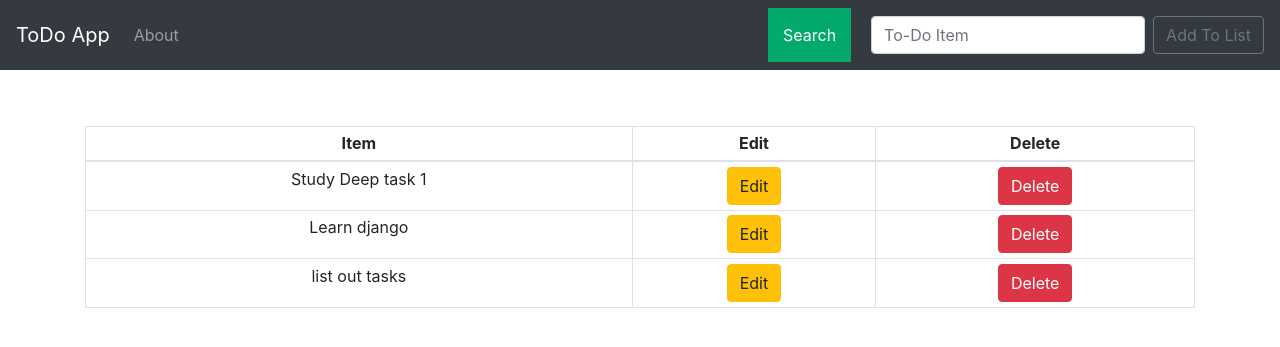
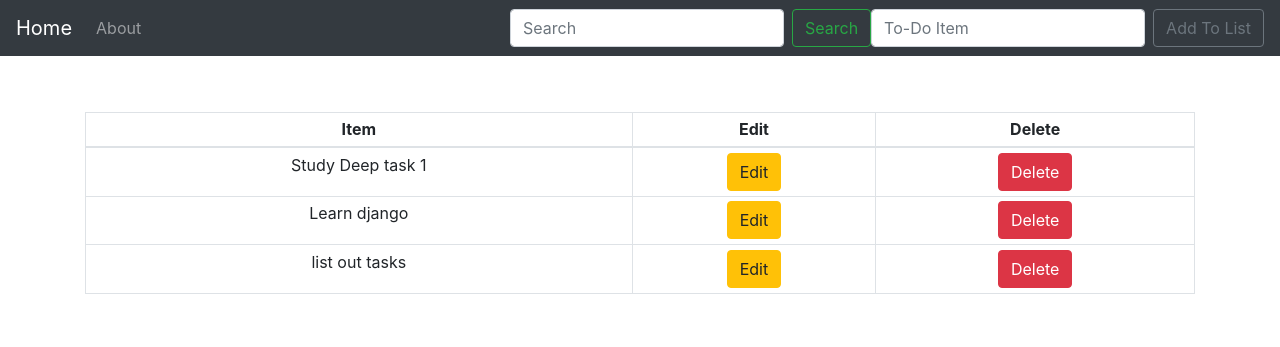
Before and after one commit to SelvaKumar1995sri/Django_ToDoApp, a Django app: page / in a window 1280 px wide. Shown: the top 347 px of the page. Run offline with Django 3.2, Linux system fonts and the light colour scheme; data comes from the database, SQL or seed files in the repository; both versions use the stored data as it was after the commit.

Commit message:
filter search option established successfully

```diff
--- a/todo_list/templates/base.html
+++ b/todo_list/templates/base.html
@@ -76,7 +76,7 @@
   </head>
   <body>
     <nav class="navbar navbar-expand-lg navbar-dark bg-dark">
-        <a class="navbar-brand" href="{% url 'home' %}">ToDo App</a>
+        <a class="navbar-brand" href="{% url 'home' %}">Home</a>
         <button class="navbar-toggler" type="button" data-toggle="collapse" data-target="#navbarSupportedContent" aria-controls="navbarSupportedContent" aria-expanded="false" aria-label="Toggle navigation">
             <span class="navbar-toggler-icon"></span>
         </button>
@@ -88,7 +88,12 @@
             </li>
             </ul>
 
-            <div class="dropdown">
+                  <form class="form-inline my-2 my-lg-0">
+                  <input class="form-control mr-sm-2" name="q" type="search" placeholder="Search" aria-label="Search">
+                  <button class="btn btn-outline-success my-2 my-sm-0" type="submit">Search</button>
+                  </form>
+
+            <!-- <div class="dropdown">
               <button onclick="myFunction()" class="dropbtn">Search</button>
               <div id="myDropdown" class="dropdown-content">
                 <input type="text" placeholder="Search.." id="myInput" onkeyup="filterFunction()">
@@ -96,7 +101,7 @@
                       <a href="#thing.item">{{ thing.item }}</a>
 
                 {% endfor %}
-              </div>
+              </div> -->
             </div>
 
             <script>
--- a/todo_list/templates/home.html
+++ b/todo_list/templates/home.html
@@ -27,8 +27,8 @@
                     <th class="text-center" scope="col">Delete</th>
                     </tr>
                 </thead>
-                <tbody>
-                {% for thing in all_items %}
+
+                 {% for thing in all_items %}
                     {% if thing.completed %}
                         <tr class="table-secondary">
                             <td class="striker text-center">{{ thing.item }}</td>
@@ -45,7 +45,6 @@
                         </tr>
                     {% endif %}
                 {% endfor %}
-                </tbody>
             </table>
         </div>
         {% endif %}
--- a/todo_list/views.py
+++ b/todo_list/views.py
@@ -3,18 +3,23 @@ from django.contrib import messages
 from django.http import HttpResponseRedirect
 from .models import List
 from .forms import ListForm
+from django.db.models import Q
 
 
 def home(request):
-    if request.method == "POST":
+    if 'q' in request.GET:
+        q = request.GET['q']
+        all_items = List.objects.filter(item__icontains = q)
+        return render(request, 'home.html', {'all_items': all_items})
+    elif request.method == "POST":
         form = ListForm(request.POST or None)
         if form.is_valid():
             form.save()
             messages.success(request, ('The item has been added to list successfully!'))
-            all_items = List.objects.all
+            all_items = List.objects.all()
             return render(request, 'home.html', {'all_items': all_items})
     else:
-        all_items = List.objects.all
+        all_items = List.objects.all()
         return render(request, 'home.html', {'all_items': all_items})
 
 def about(request):
```
Also changed, not shown: db.sqlite3.
